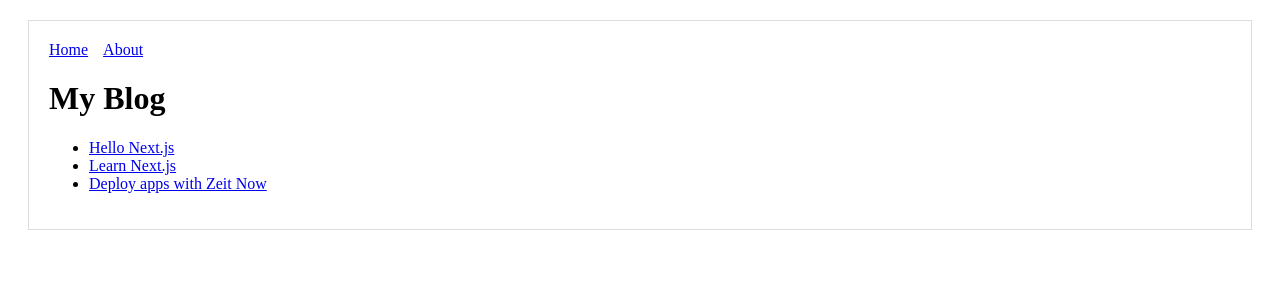
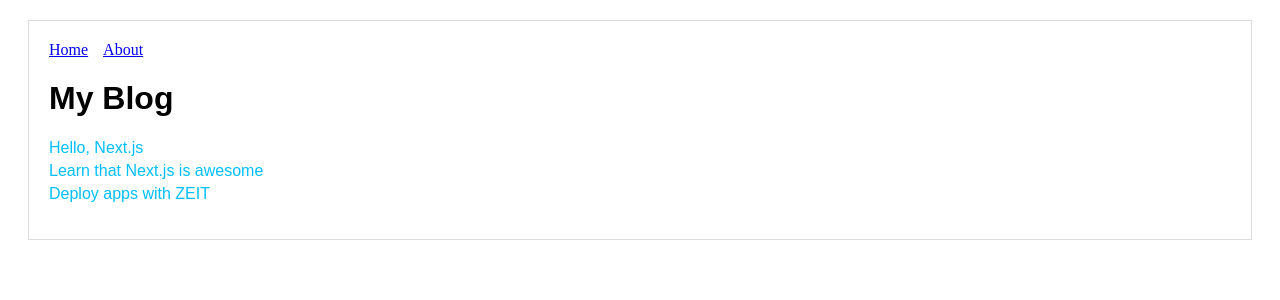
Before and after one commit to jackwkinsey/next-tutorial, a Next.js app: page / in a window 1280 px wide. Shown: the top 300 px of the page. Built offline with nearby package versions, Linux system fonts and the light colour scheme.

Commit message:
feat: add styles

```diff
--- a/pages/index.js
+++ b/pages/index.js
@@ -1,25 +1,73 @@
 import Layout from '../components/MyLayout';
 import Link from 'next/link';
 
+function getPosts() {
+  return [
+    { id: 'hello-nextjs', title: 'Hello, Next.js' },
+    { id: 'learn-nextjs', title: 'Learn that Next.js is awesome' },
+    { id: 'deploy-nextjs', title: 'Deploy apps with ZEIT' },
+  ];
+}
+
 const PostLink = props => (
+  <>
     <li>
       <Link href="/posts/[id]" as={`/posts/${props.id}`}>
         <a>{props.title}</a>
       </Link>
     </li>
+    <style jsx>{`
+      li {
+        list-style: none;
+        margin: 5px 0;
+      }
+
+      a {
+        font-family: 'Arial';
+        text-decoration: none;
+        color: deepskyblue;
+      }
+
+      a:hover {
+        opacity: 0.6;
+      }
+    `}</style>
+  </>
 );
 
 export default function Blog() {
   return (
-    <div>
     <Layout>
       <h1>My Blog</h1>
       <ul>
-          <PostLink id="hello-nextjs" title="Hello Next.js" />
-          <PostLink id="learn-nextjs" title="Learn Next.js" />
-          <PostLink id="deploy-nextjs" title="Deploy apps with Zeit Now" />
+        {getPosts().map(post => (
+          <PostLink key={post.id} id={post.id} title={post.title} />
+        ))}
       </ul>
+      <style jsx>{`
+        h1,
+        a {
+          font-family: 'Arial';
+        }
+
+        ul {
+          padding: 0;
+        }
+
+        li {
+          list-style: none;
+          margin: 5px 0;
+        }
+
+        a {
+          text-decoration: none;
+          color: deepskyblue;
+        }
+
+        a:hover {
+          opacity: 0.6;
+        }
+      `}</style>
     </Layout>
-    </div>
   );
 }
```
Lines whose indentation alone changed are shown as unchanged.
